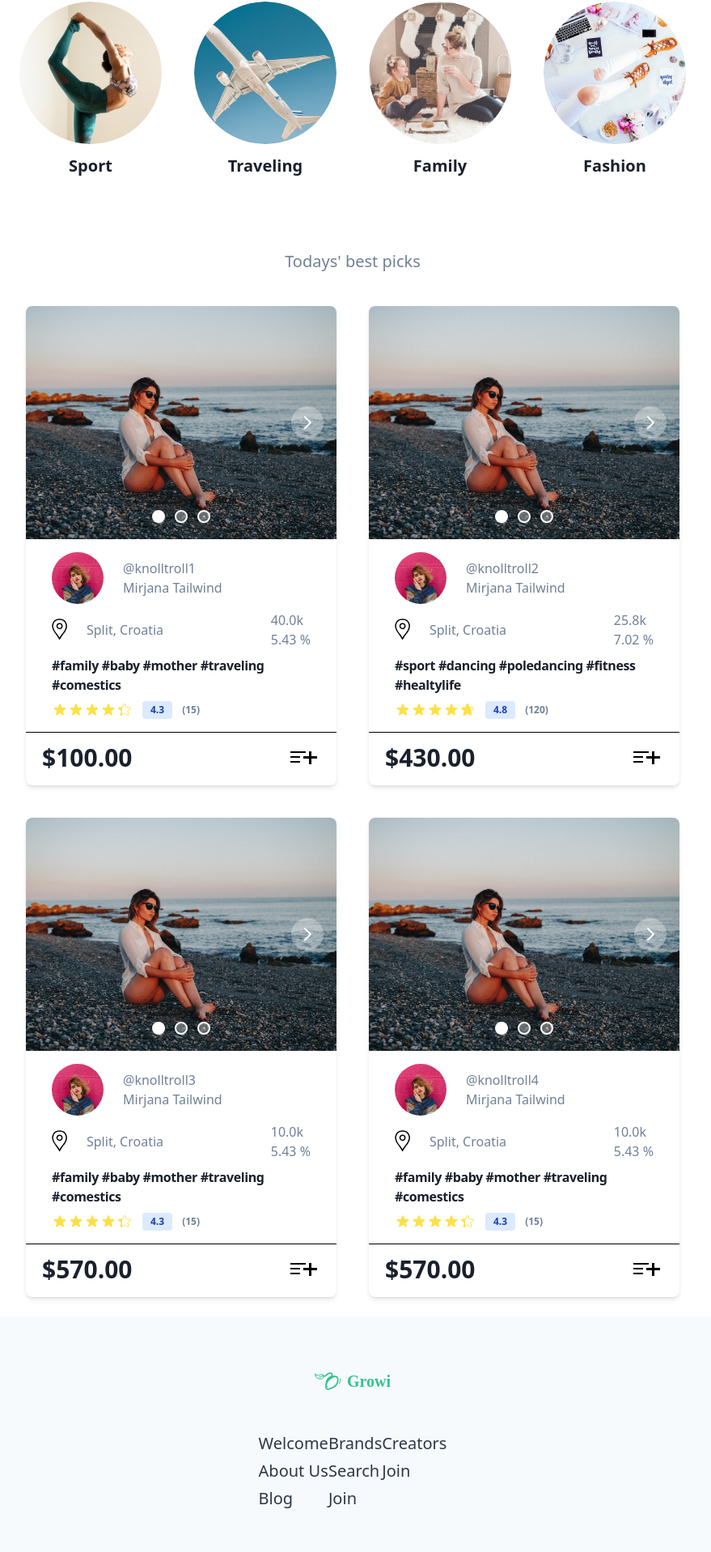
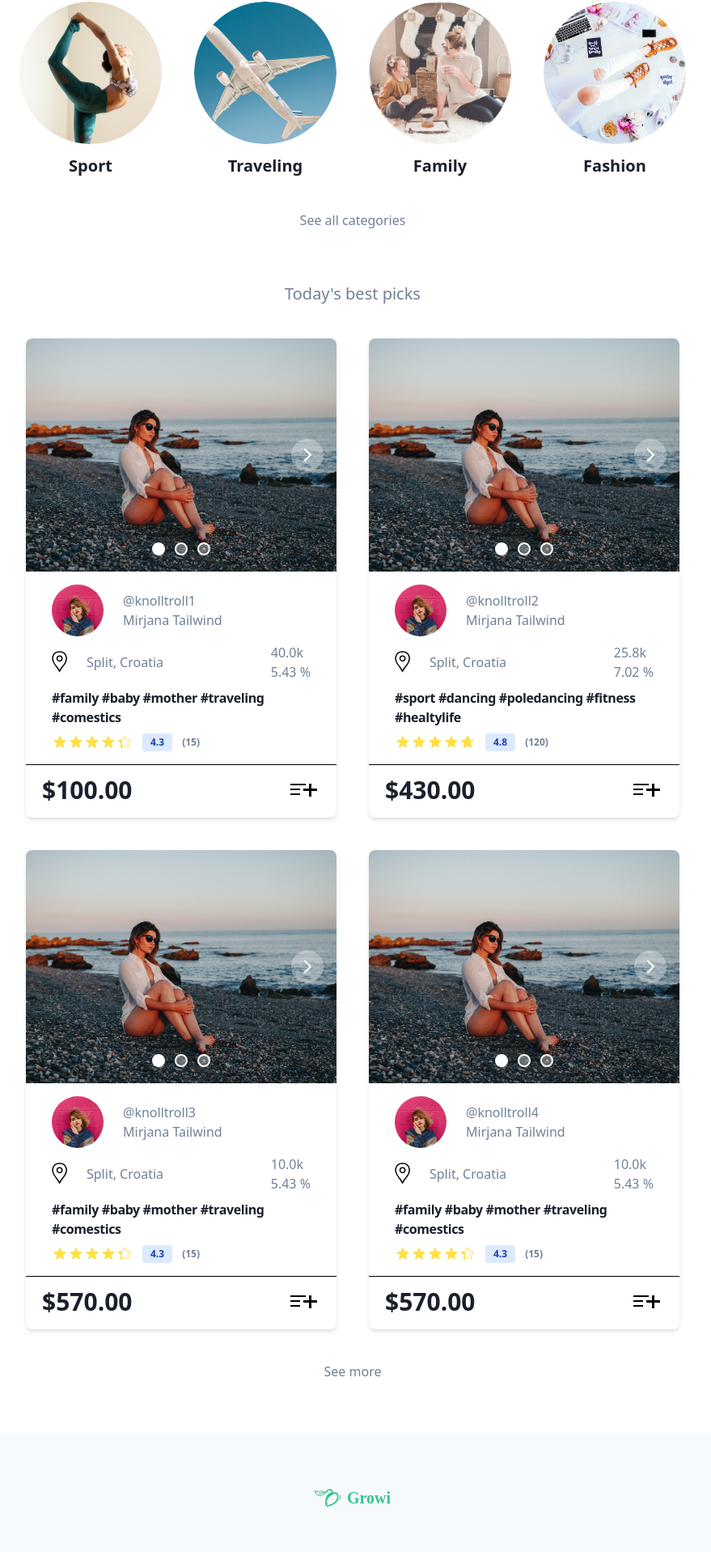
Before and after one commit to Netz00/growi, a Next.js app: page /search in a window 1280 px wide. Shown: the part 478-2395 px from the top of the page at 81% size, without its empty margins (204-1083 px from the left). Built offline with nearby package versions, Linux system fonts and the light colour scheme; a web font is replaced by a local one.

Commit message:
Add buttons to Search page, See more categories and card

```diff
--- a/public/assets/search.json
+++ b/public/assets/search.json
@@ -8,14 +8,6 @@
 			{ "key": 4, "text": "Sign Up", "link": "/signup" },
 			{ "key": 5, "text": "Log In", "link": "/login" }
 		]
-	},
-	"banner": {
-		"title": "Want to help?",
-		"subtitle": "We are always seeking for experts open open for interview.",
-		"button": {
-			"text": "Get Started",
-			"link": "/"
-		}
 	},
 	"categories": [
 		{
--- a/src/pages/search.tsx
+++ b/src/pages/search.tsx
@@ -3,6 +3,7 @@
 import Link from 'next/link';
 
 import { Background } from '../components/background/Background';
+import { Button } from '../components/button/Button';
 import { InfluencerCard } from '../components/card/InfluencerCard';
 import { Category } from '../components/filters/Category';
 import { SearchBox } from '../components/input/SearchBox';
@@ -44,9 +45,12 @@
 					<Category {...item} key={item.key} />
 				))}
 			</div>
+			<Link className="m-auto block w-fit mt-4" href="/">
+				<Button>See all categories</Button>
+			</Link>
 		</Section>
 		<Section
-			description="Todays' best picks"
+			description="Today's best picks"
 			yPadding="pt-6 pb-6"
 			textBottomMargin="mb-10"
 		>
@@ -55,6 +59,9 @@
 					<InfluencerCard {...item} key={item.key} />
 				))}
 			</div>
+			<Link className="m-auto block w-fit my-10" href="/">
+				<Button>See more</Button>
+			</Link>
 		</Section>
 		<Footer {...props.footer} />
 	</div>
```
